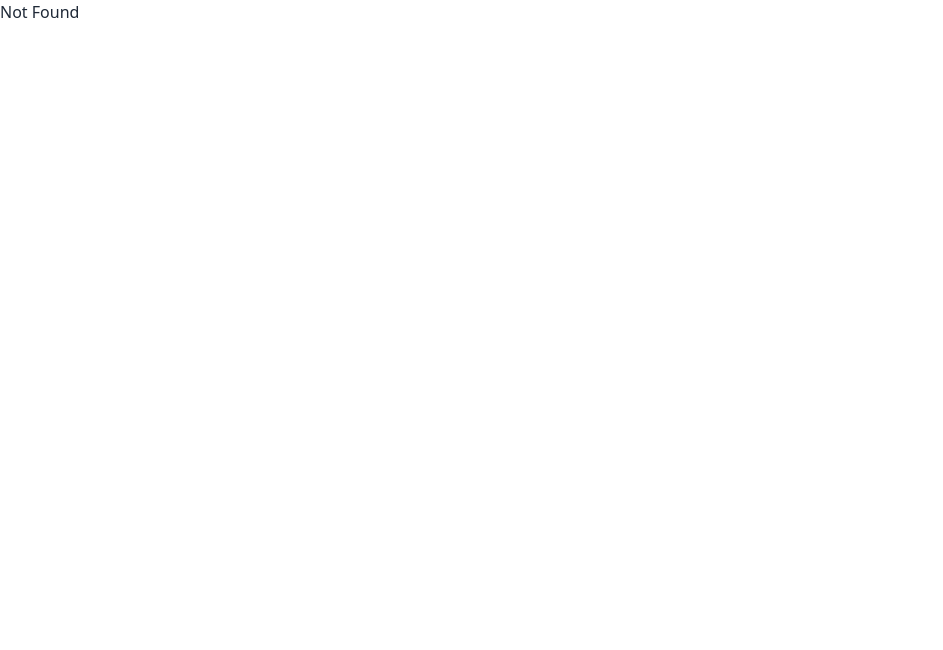
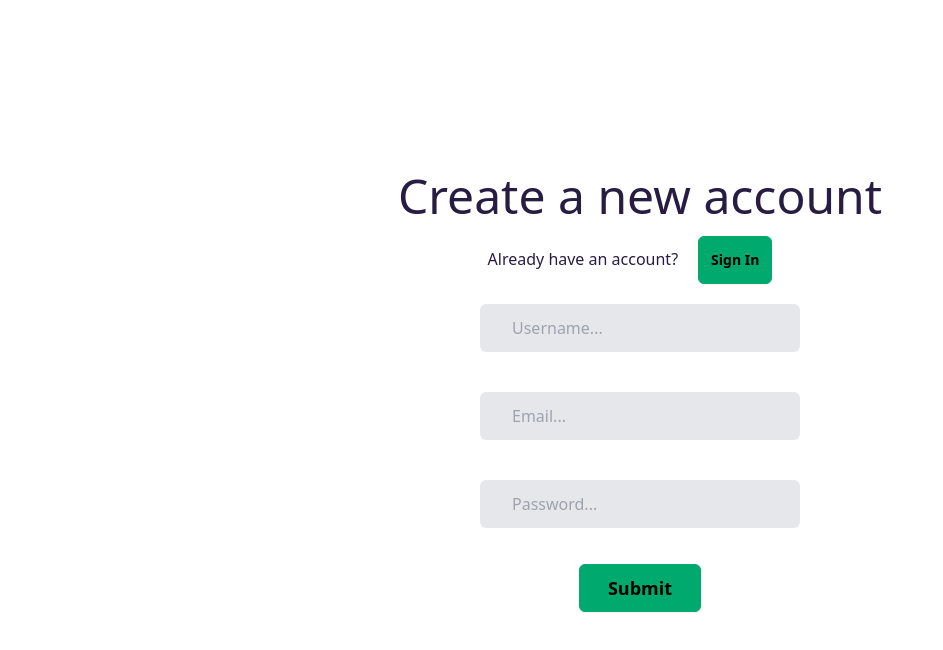
Before and after one commit to Priyankaadev/Goodreads_React, a React (Vite) app: page /signup in a window 1280 px wide. Shown: the top 650 px of the page, without its empty margins (0-943 px from the left). Built offline with nearby package versions, Linux system fonts and the light colour scheme.

Commit message:
added signin and signup page

```diff
--- /dev/null
+++ b/src/Pages/Auth/Login.jsx
@@ -0,0 +1,43 @@
+import { Link } from "react-router-dom";
+
+export default function Login() {
+    return (
+        <div className="h-[100vh] text-[#271D43] flex flex-col items-center justify-center">
+            <div>
+                <h1 className=" text-5xl"> Login to your account </h1>
+            </div>
+            <div className="mt-4 ">
+                <p >Don't have an account?
+                    <Link to='/signup'>
+                        <button className="btn btn-success rounded-md px-3 mx-5 py-0.5 hover:text-white ">
+                            Sign Up
+                        </button>
+                    </Link>
+                </p>
+            </div>
+            <div className="w-full" >
+                <form className=" flex flex-col justify-center items-center w-3/4 mx-auto" autoComplete="off">
+
+                    <div className="my-5 w-1/3">
+                        <input type="email"
+                        autoComplete="false"
+                            placeholder="Email..."
+                            className="px-8 py-3 bg-gray-200 rounded-md w-full text-black "
+                        />
+                    </div>
+                    <div className="my-5 w-1/3">
+                        <input type="password"
+                        autoComplete="false"
+                            placeholder="Password..."
+                            className="px-8 py-3 bg-gray-200 rounded-md w-full text-black "
+                        />
+                    </div>
+
+                    <button className="btn btn-success rounded-md my-4 px-7 py-1 text-lg hover:text-white" type="submit">Login</button>
+                </form>
+
+            </div>
+        </div>
+
+    )
+}
--- /dev/null
+++ b/src/Pages/Auth/Signup.jsx
@@ -0,0 +1,49 @@
+import { Link } from "react-router-dom";
+
+export default function Signup() {
+    return (
+        <div className="h-[100vh] text-[#271D43] flex flex-col items-center justify-center">
+            <div>
+                <h1 className=" text-5xl"> Create a new account</h1>
+            </div>
+            <div className="mt-4 ">
+                <p >Already have an account?
+                    <Link to='/login'>
+                        <button className="btn btn-success rounded-md px-3 mx-5 py-0.5 hover:text-white ">
+                            Sign In
+                        </button>
+                    </Link>
+                </p>
+            </div>
+            <div className="w-full" >
+                <form className=" flex flex-col justify-center items-center w-3/4 mx-auto" autoComplete="false">
+                    <div className="my-5 w-1/3">
+                        <input type="text"
+                        autoComplete="false"
+                            placeholder="Username..."
+                            className="px-8 py-3  bg-gray-200 rounded-md w-full text-black "
+                        />
+                    </div>
+                    <div className="my-5 w-1/3">
+                        <input type="email"
+                        autoComplete="false"
+                            placeholder="Email..."
+                            className="px-8 py-3 bg-gray-200 rounded-md w-full text-black "
+                        />
+                    </div>
+                    <div className="my-5 w-1/3">
+                        <input type="password"
+                        autoComplete="false"
+                            placeholder="Password..."
+                            className="px-8 py-3 bg-gray-200 rounded-md w-full text-black "
+                        />
+                    </div>
+
+                    <button className="btn btn-success rounded-md px-7 py-1 my-4 text-lg hover:text-white" type="submit">Submit</button>
+                </form>
+
+            </div>
+        </div>
+
+    )
+}
--- a/src/Pages/Home.jsx
+++ b/src/Pages/Home.jsx
@@ -1,4 +1,5 @@
 import Logo from 'Assets/Images/logo-goodreads.png'
+import { Link } from 'react-router-dom';
 
 function Home() {
     return (
@@ -22,11 +23,11 @@ function Home() {
                 <div className='flex basis-[30%] gap-5'>
                     <button
                     className='bg-[#4E36AF] text-white rounded-md px-4 py-2 text-2xl hover:text-white hover:bg-[#271D43]'>
-                    Register
+                    <Link to='/signup'>Register</Link>
                     </button>
                     <button
                     className='btn btn-warning text-[#271D43]  rounded-md px-4 py-2 text-2xl hover:text-white hover:bg-[#271D43]'>
-                    Login
+                    <Link to='/login'>Login</Link>
                     </button>
                 </div>
             </div>
--- a/src/Routes/MainRoutes.jsx
+++ b/src/Routes/MainRoutes.jsx
@@ -1,3 +1,5 @@
+import Login from "Pages/Auth/Login";
+import Signup from "Pages/Auth/Signup";
 import Home from "Pages/Home";
 import NotFound from "Pages/NotFound";
 import { Route, Routes } from "react-router-dom";
@@ -6,6 +8,8 @@ export default function MainRoutes(){
     return(
         <Routes>
             <Route path='/' element={<Home />}></Route>
+            <Route path='/signup' element={<Signup />}></Route>
+            <Route path='/login' element={<Login />}></Route>
             <Route path='*' element={<NotFound />}></Route>
         </Routes>
     )
```
